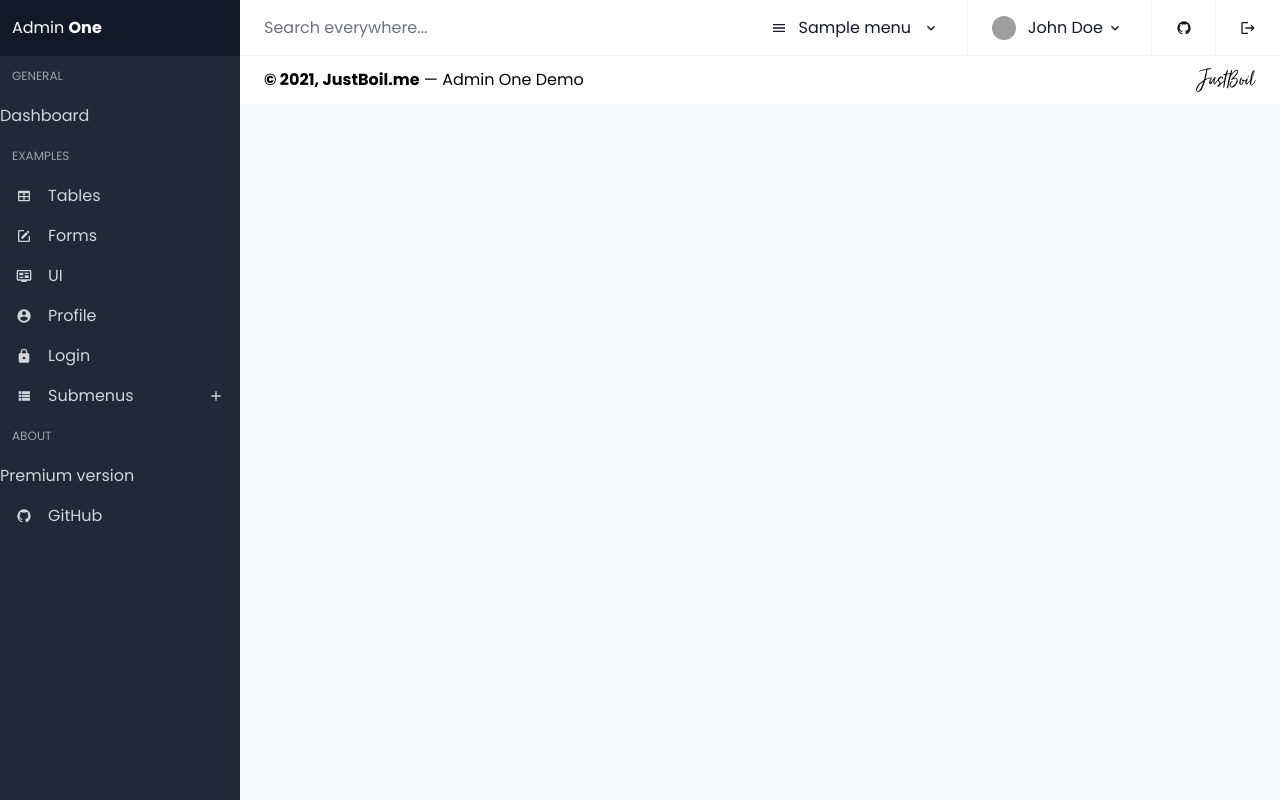
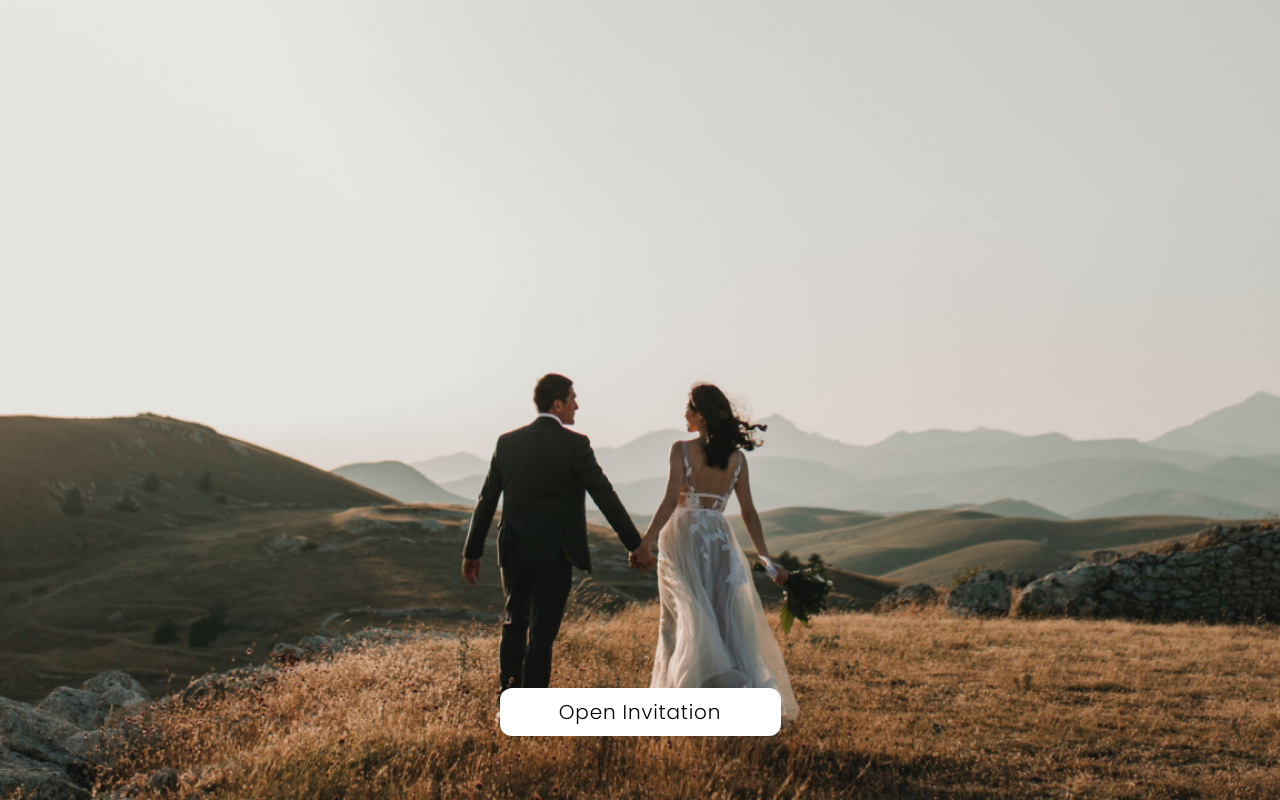
Before and after one commit to gugunm/vue-neekahin-new, a Vue app: page /template-slider in a window 1280 px wide. Built offline with nearby package versions, Linux system fonts and the light colour scheme; grey boxes are pictures that could not be loaded.

Commit message:
cover invitation done

```diff
--- a/src/router/index.js
+++ b/src/router/index.js
@@ -91,6 +91,15 @@ const routes = [
     path: '/slick',
     name: 'slick',
     component: () => import(/* webpackChunkName: "login" */ '../views/Carousel.vue')
+  },
+  {
+    meta: {
+      title: 'TemplateSlider',
+      formScreen: true
+    },
+    path: '/template-slider',
+    name: 'top-slider',
+    component: () => import(/* webpackChunkName: "login" */ '../views/TemplateSlider.vue')
   }
 ]
 
--- /dev/null
+++ b/src/views/TemplateSlider.vue
@@ -0,0 +1,86 @@
+<template>
+  <div
+    v-if="show"
+    class="relative content"
+  >
+    <div class="bg-red-400 py-16">
+      <h1 class="text-center text-white">PERNIKAHAN WAHYU & ANGGI</h1>
+    </div>
+  </div>
+  <transition name="slide-fade">
+    <div
+      v-if="!show"
+      class="absolute top-0 left-0 flex flex-col bg-cover bg-center w-full h-screen justify-end"
+      :style="{ backgroundImage: 'url(' + CoverTemplate1 + ')' }"
+    >
+      <div class="flex items-center justify-center mb-16">
+        <button
+          class="btn-buka-undangan"
+          @click="show = true"
+        >
+          <p>Open Invitation</p>
+        </button>
+      </div>
+    </div>
+    <!-- <div
+      v-if="!show"
+      class="absolute top-0 left-0 flex flex-col bg-green-300 w-full h-screen justify-end"
+    >
+      <div class="flex items-center justify-center mb-16">
+        <button
+          class="btn-buka-undangan"
+          @click="show = true"
+        >
+          <p>Open Invitation</p>
+        </button>
+      </div>
+    </div> -->
+  </transition>
+</template>
+
+<script>
+import CoverTemplate1 from '../assets/img/template/bg-template-1.jpg';
+
+export default {
+  data() {
+    return {
+      show: false,
+      CoverTemplate1,
+    };
+  },
+};
+</script>
+
+
+<style scoped>
+.content {
+  height: 5000px;
+}
+.slide-fade-leave-active {
+  overflow-y: hidden;
+  max-height: 100vh;
+  transition-property: all;
+  transition-duration: 3s;
+  transition-timing-function: cubic-bezier(0, 1, 0.5, 1);
+}
+.slide-fade-enter,
+.slide-fade-leave-to {
+  max-height: 0;
+}
+
+.btn-buka-undangan {
+  width: 281px;
+  height: 48px;
+  left: 493px;
+  top: 640px;
+  background: #ffffff;
+  border-radius: 12px;
+}
+
+.btn-buka-undangan p {
+  font-weight: 300;
+  font-size: 20px;
+  line-height: 30px;
+  letter-spacing: 0.04em;
+}
+</style>
```
Also changed, not shown: src/assets/img/template/bg-template-1.jpg (added).
